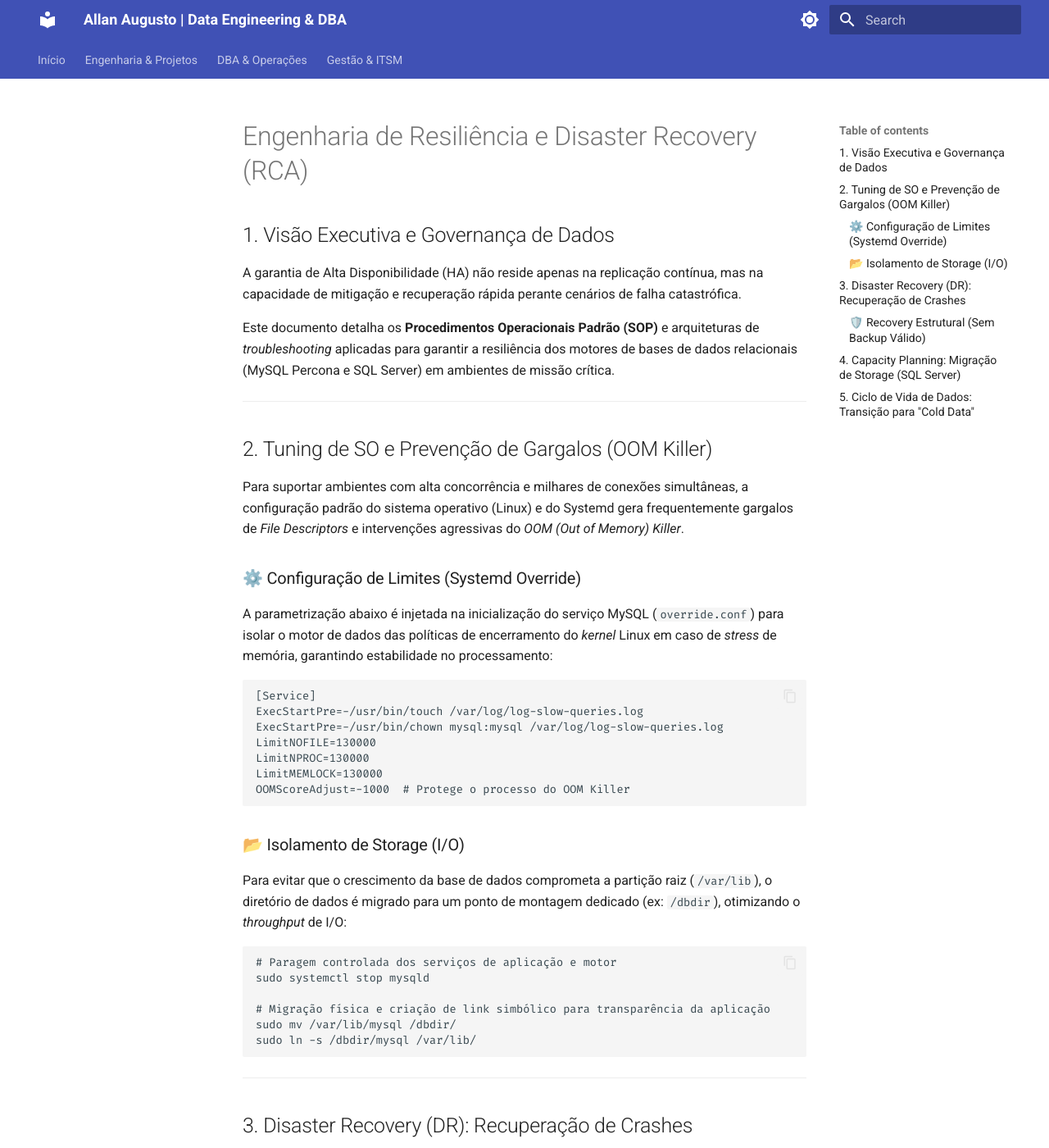
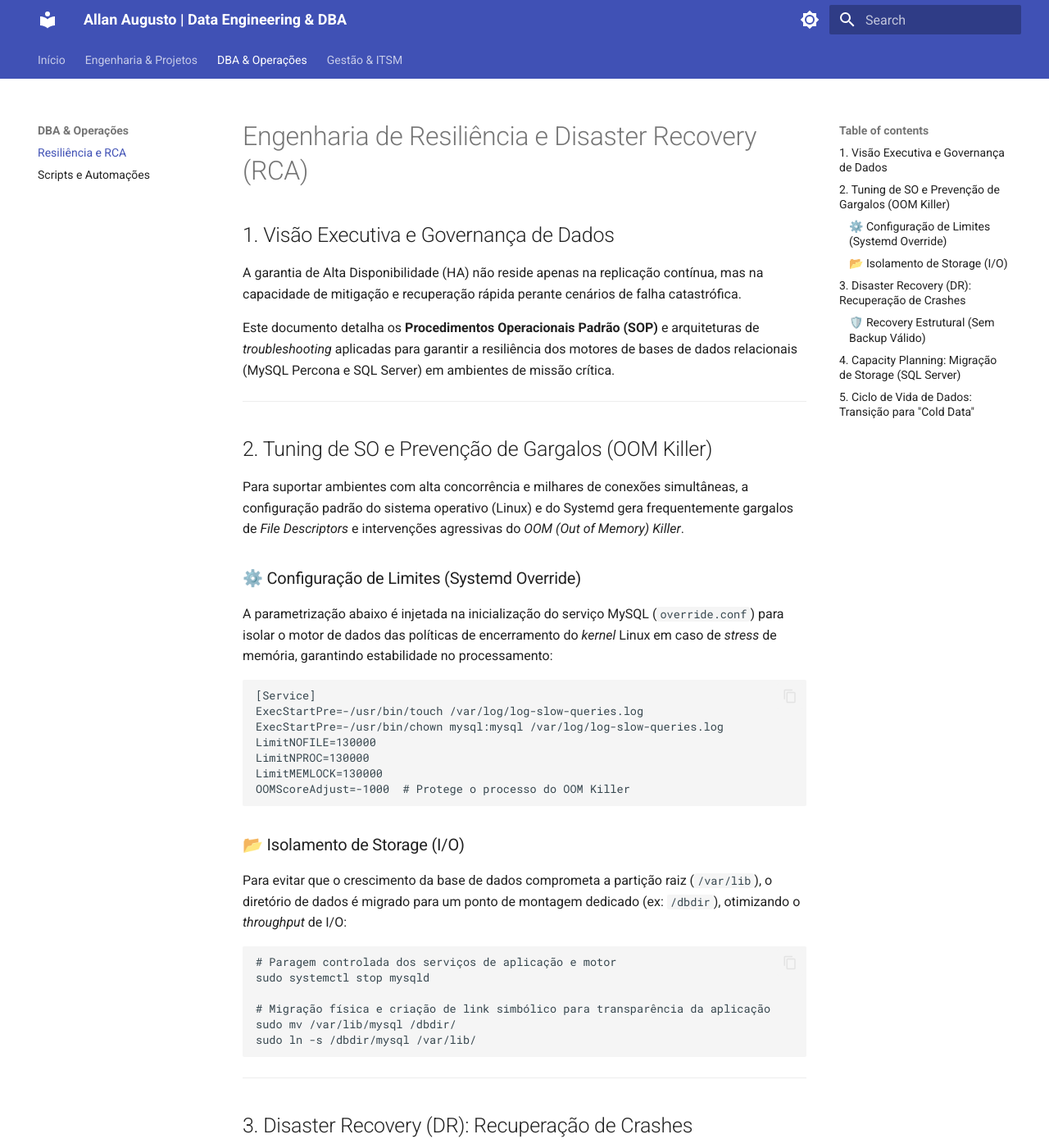
Before and after one commit to Allanao88/portfolio-docs, an MkDocs documentation site: the page built from docs/dba/resiliencia-rca.md, in a window 1280 px wide and 1400 px high. Shown: the whole window at 82% size. Built offline with MkDocs 1.6.1 and Material for MkDocs 9.7.7, drawn with Linux system fonts in a browser that asks for light colours.

Commit message:
Revise site description and navigation links
Updated site description and modified navigation links to include .md extensions.

```diff
--- a/mkdocs.yml
+++ b/mkdocs.yml
@@ -1,6 +1,6 @@
 site_name: Allan Augusto | Data Engineering & DBA
 site_url: https://Allanao88.github.io/portfolio-docs/
-site_description: Portefólio Técnico de Engenharia de Dados, Infraestrutura e ITSM
+site_description: Portefólio Técnico de Engenharia de Dados e DBA
 
 theme:
   name: material
@@ -11,27 +11,21 @@
     - search.suggest
     - search.highlight
     - content.code.copy
-    - content.action.edit
   palette:
-    # Modo Claro Corporativo
     - media: "(prefers-color-scheme: light)"
       scheme: default
       primary: indigo
-      accent: deep purple
+      accent: indigo
       toggle:
         icon: material/brightness-7
         name: Mudar para modo escuro
-    # Modo Escuro Engenharia (Slate)
     - media: "(prefers-color-scheme: dark)"
       scheme: slate
       primary: indigo
-      accent: deep purple
+      accent: indigo
       toggle:
         icon: material/brightness-4
         name: Mudar para modo claro
-  font:
-    text: Roboto
-    code: Fira Code
 
 extra:
   social:
@@ -45,11 +39,11 @@
 nav:
   - Início: index.md
   - Engenharia & Projetos:
-    - Observabilidade DBA e IA: projetos/portal-monitorizacao
-    - Arquitetura Apache Airflow: projetos/airflow-observabilidade
+    - Observabilidade DBA e IA: projetos/portal-monitorizacao.md
+    - Arquitetura Apache Airflow: projetos/airflow-observabilidade.md
   - DBA & Operações:
-    - Resiliência e RCA: dba/resiliencia-rca
-    - Scripts e Automações: dba/scripts
+    - Resiliência e RCA: dba/resiliencia-rca.md
+    - Scripts e Automações: dba/scripts.md
   - Gestão & ITSM:
     - Automação Corporativa (Bitrix24): crm/bitrix24
     - Service Desk & SLAs (GLPI): crm/glpi
```
